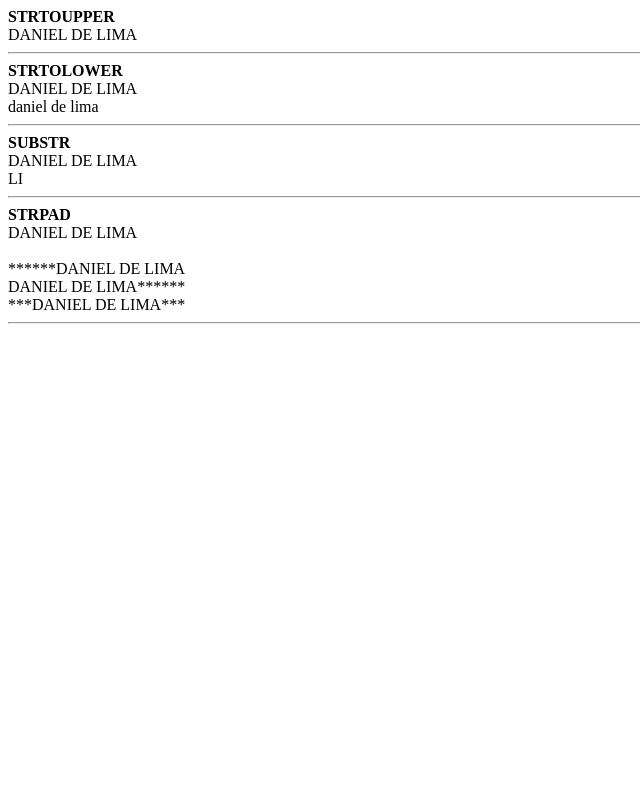
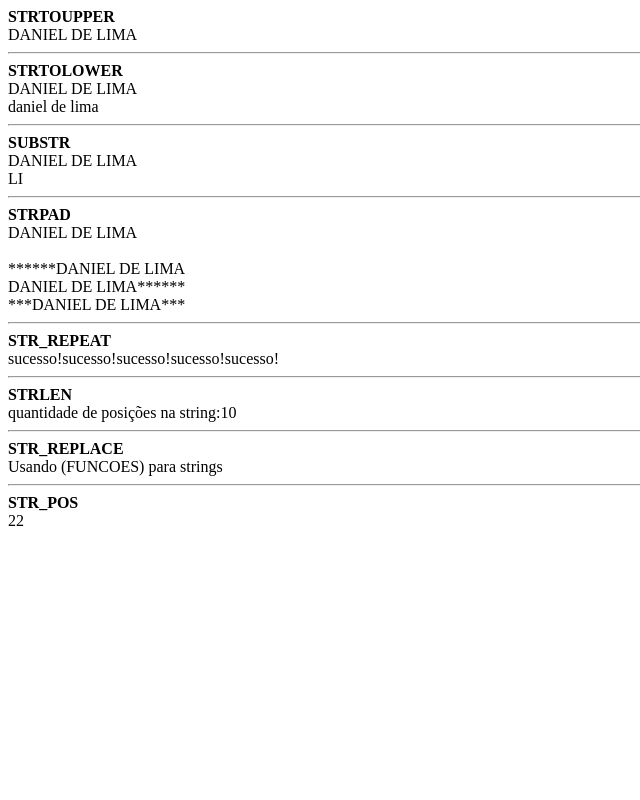
Before and after one commit to DanieldeLimaS/Fundamentos-basicos-PHP, a PHP site: page /18-funcoes-para-strings.php in a window 1280 px wide. Shown: the whole page, without its empty margins (0-640 px from the left). Run offline with PHP 8.4, Linux system fonts and the light colour scheme.

Commit message:
funções para strings

```diff
--- a/18-funcoes-para-strings.php
+++ b/18-funcoes-para-strings.php
@@ -6,19 +6,21 @@ strtoupper - deixa o texto em caixa alta(maiusculo)
 strtolower - deixa o texto em caixa baixa(minusculo)
 substr - retorma uma parte de uma string
 str_pad - complementa uma outra string com uma quantidade especificada de caracteres
-str_repeat
-strlen
-str_replace
-strpos
-*/
+str_repeat - serve para repetir string
+strlen - retorna a quantidade de digitos ou numero de posições de uma string
+str_replace - serve para substituir uma palavra em um texto
+str_pos - exibe a posição de uma string*/
 
+
+
+//strtoupper - deixa o texto em caixa alta(maiusculo)
 $nome = "Daniel de Lima";
 $maiusculo = strtoupper($nome);
 echo "<b>STRTOUPPER</b><BR>";
 echo $maiusculo;
 echo "<hr>";
 
-
+//strtolower - deixa o texto em caixa baixa(minusculo)
 echo "<b>STRTOLOWER</b><BR>";
 $nome = strtoupper($nome);//converte para maiusculo
 echo $nome;
@@ -27,7 +29,7 @@ $minusculo = strtolower($nome);//coverte para minusculo
 echo $minusculo;
 echo "<hr>";
 
-
+//substr - retorma uma parte de uma string
 echo "<b>SUBSTR</b><BR>";
 echo $nome;
 echo "<br>";
@@ -49,3 +51,28 @@ echo"<br>";
 echo $strpad3;
 echo"<br>";
 echo "<hr>";
+
+
+//str_repeat - serve para repetir string
+echo "<b>STR_REPEAT</b><br>";
+$string = str_repeat("sucesso!", 5);
+echo $string;
+echo "<hr>";
+
+//strlen - retorna a quantidade de digitos ou numero de posições de uma string
+
+echo "<b>STRLEN</b><br>";
+$mensagem = "Olá mundo";
+echo "quantidade de posições na string:".	strlen($mensagem);
+echo "<hr>";
+
+//str_replace - serve para substituir uma palavra em um texto
+echo "<b>STR_REPLACE</b><br>";
+$texto="Usando Funções para strings";
+$novotexto= str_replace("Funções", "(FUNCOES)",$texto);
+echo $novotexto;
+echo "<hr>";
+
+//str_pos - exibe a posição de uma string
+echo "<b>STR_POS</b><br>";
+echo strpos($texto, "strings");
```
